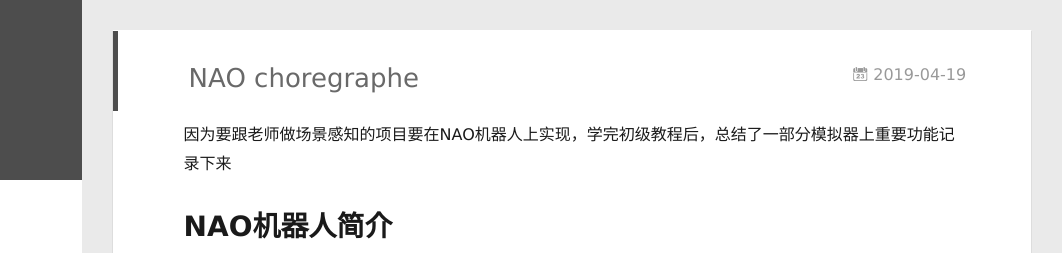
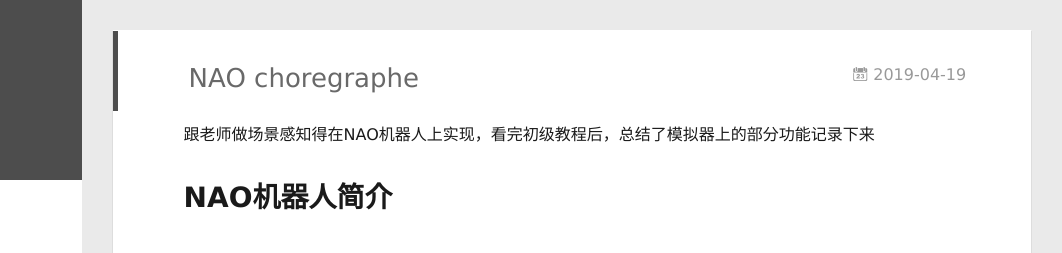
Before and after one commit to wtyuyuyu/wtyuyuyu.github.io, a plain HTML site: page 2019/04/19/NAO-choregraphe/index.html in a window 1280 px wide. Shown: the top 253 px of the page, 218-1280 px from the left. Drawn offline with Linux system fonts and the light colour scheme; no server answers.

Commit message:
Site updated: 2019-04-19 21:02:39

```diff
--- a/2019/04/19/NAO-choregraphe/index.html
+++ b/2019/04/19/NAO-choregraphe/index.html
@@ -8,17 +8,17 @@
   <link rel="dns-prefetch" href="http://yoursite.com">
   <title>NAO choregraphe | Wtyuyuyu</title>
   <meta name="viewport" content="width=device-width, initial-scale=1, maximum-scale=1">
-  <meta name="description" content="因为要跟老师做场景感知的项目要在NAO机器人上实现，学完初级教程后，总结了一部分模拟器上重要功能记录下来 NAO机器人简介">
+  <meta name="description" content="跟老师做场景感知得在NAO机器人上实现，看完初级教程后，总结了模拟器上的部分功能记录下来 NAO机器人简介">
 <meta property="og:type" content="article">
 <meta property="og:title" content="NAO choregraphe">
 <meta property="og:url" content="http://yoursite.com/2019/04/19/NAO-choregraphe/index.html">
 <meta property="og:site_name" content="Wtyuyuyu">
-<meta property="og:description" content="因为要跟老师做场景感知的项目要在NAO机器人上实现，学完初级教程后，总结了一部分模拟器上重要功能记录下来 NAO机器人简介">
+<meta property="og:description" content="跟老师做场景感知得在NAO机器人上实现，看完初级教程后，总结了模拟器上的部分功能记录下来 NAO机器人简介">
 <meta property="og:locale" content="default">
-<meta property="og:updated_time" content="2019-04-19T12:26:12.349Z">
+<meta property="og:updated_time" content="2019-04-19T13:02:29.869Z">
 <meta name="twitter:card" content="summary">
 <meta name="twitter:title" content="NAO choregraphe">
-<meta name="twitter:description" content="因为要跟老师做场景感知的项目要在NAO机器人上实现，学完初级教程后，总结了一部分模拟器上重要功能记录下来 NAO机器人简介">
+<meta name="twitter:description" content="跟老师做场景感知得在NAO机器人上实现，看完初级教程后，总结了模拟器上的部分功能记录下来 NAO机器人简介">
 
     <link rel="alternative" href="/atom.xml" title="Wtyuyuyu" type="application/atom+xml">
 
@@ -178,7 +178,7 @@
 
     <div class="article-entry" itemprop="articleBody">
 
-        <p>因为要跟老师做场景感知的项目要在NAO机器人上实现，学完初级教程后，总结了一部分模拟器上重要功能记录下来</p>
+        <p>跟老师做场景感知得在NAO机器人上实现，看完初级教程后，总结了模拟器上的部分功能记录下来</p>
 <h1 id="NAO机器人简介"><a href="#NAO机器人简介" class="headerlink" title="NAO机器人简介"></a>NAO机器人简介</h1>
 
 
```
Also changed, not shown: index.html (+1 -1 lines).
